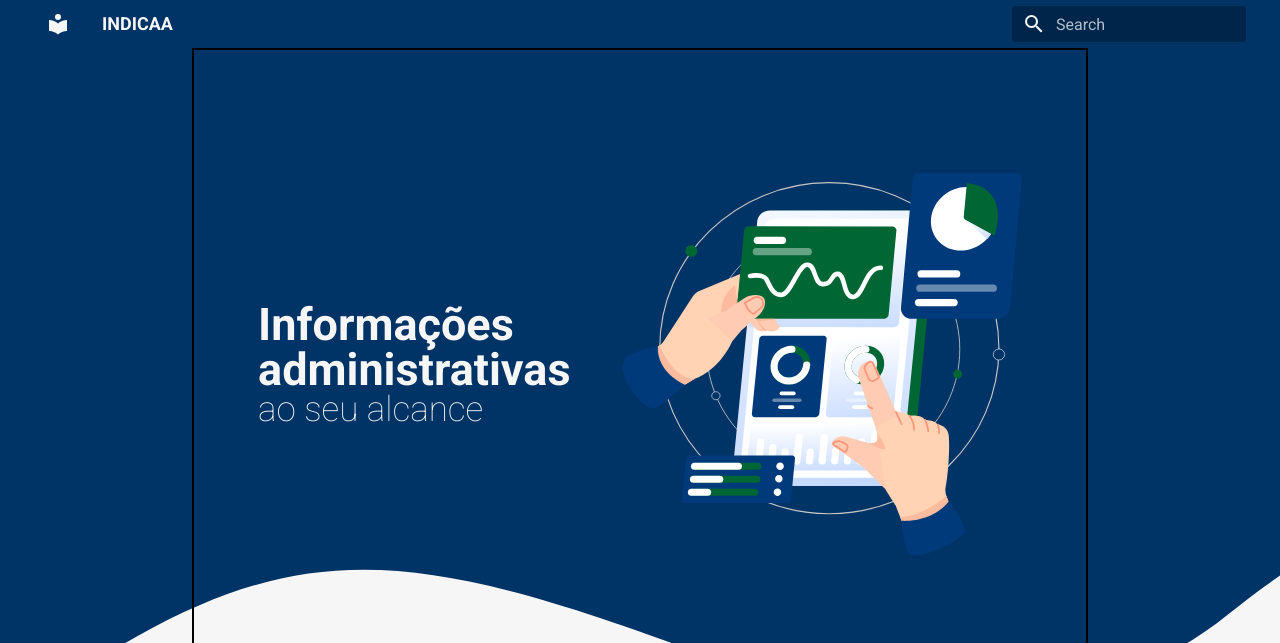
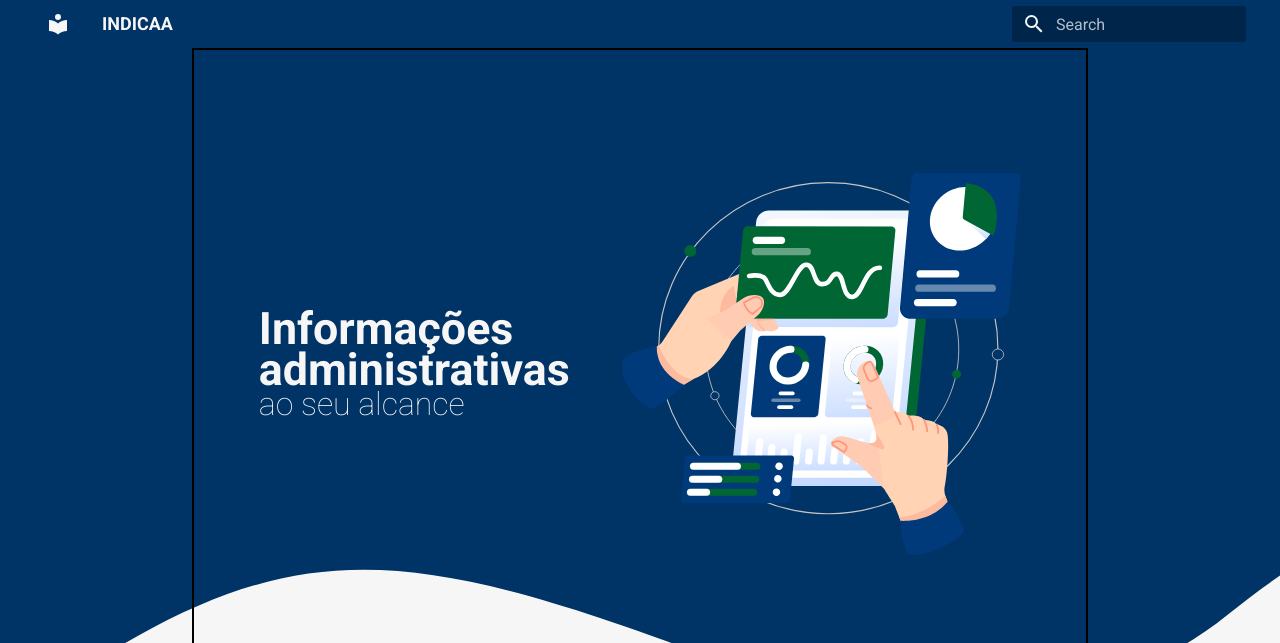
Before and after one commit to fga-eps-mds/2021.2-INDICAA-Wiki, an MkDocs documentation site: the page built from docs/index.md, in a window 1280 px wide. Shown: the top 643 px of the page. Built offline with MkDocs 1.6.1 and Material for MkDocs 9.7.7, drawn with Linux system fonts in a browser that asks for light colours.

Commit message:
:repeat:(#119):Alteração na responsividade do título

```diff
--- a/overrides/home.html
+++ b/overrides/home.html
@@ -32,15 +32,15 @@
         .titulo{
             font-family: "Roboto", sans-serif;
             font-weight: 700;
-            font-size: 4.5em;
+            font-size: 3.5vw;
             color: #F6F6F6;
             margin: 0;
-            line-height: 1em;
+            line-height: 90%;
         }
 
         .sub{
             font-weight: 100;
-            font-size: 3.5em;
+            font-size: 2.5vw;
         }
 
         .illustration{
```
